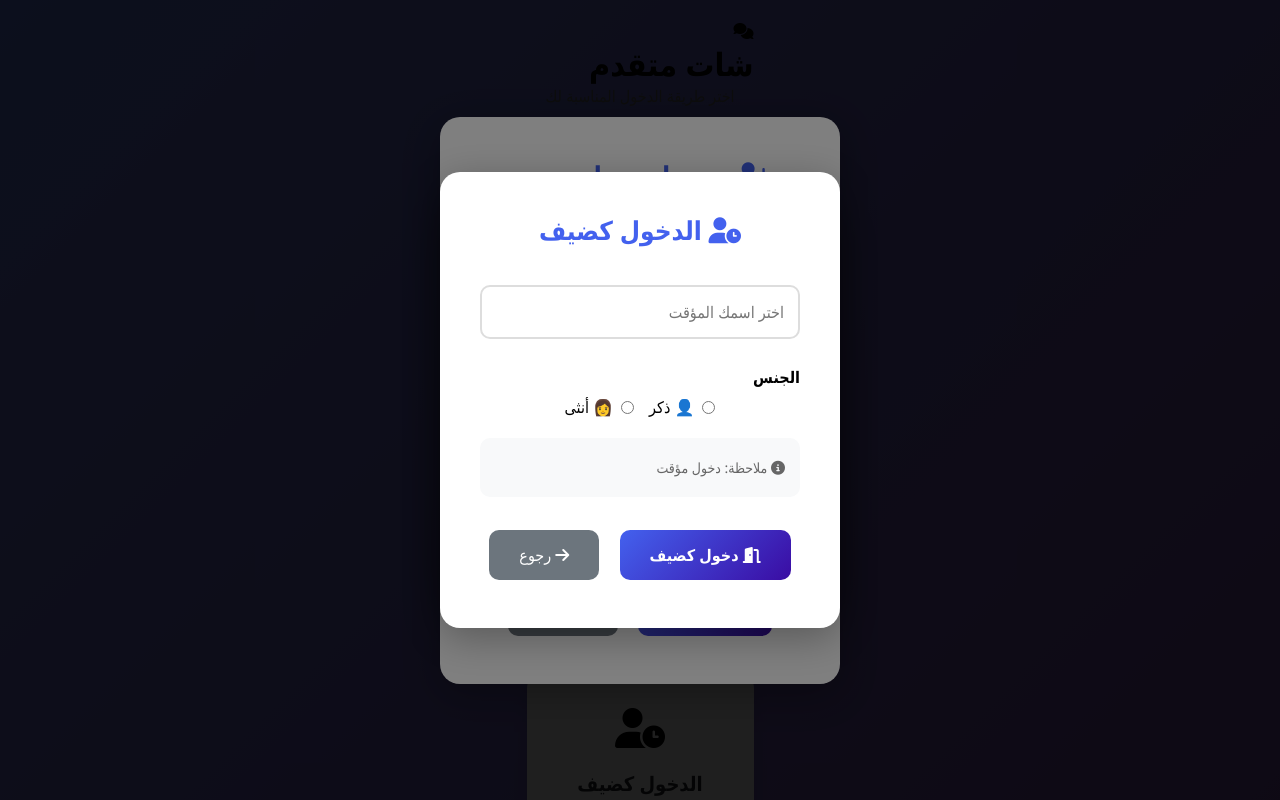
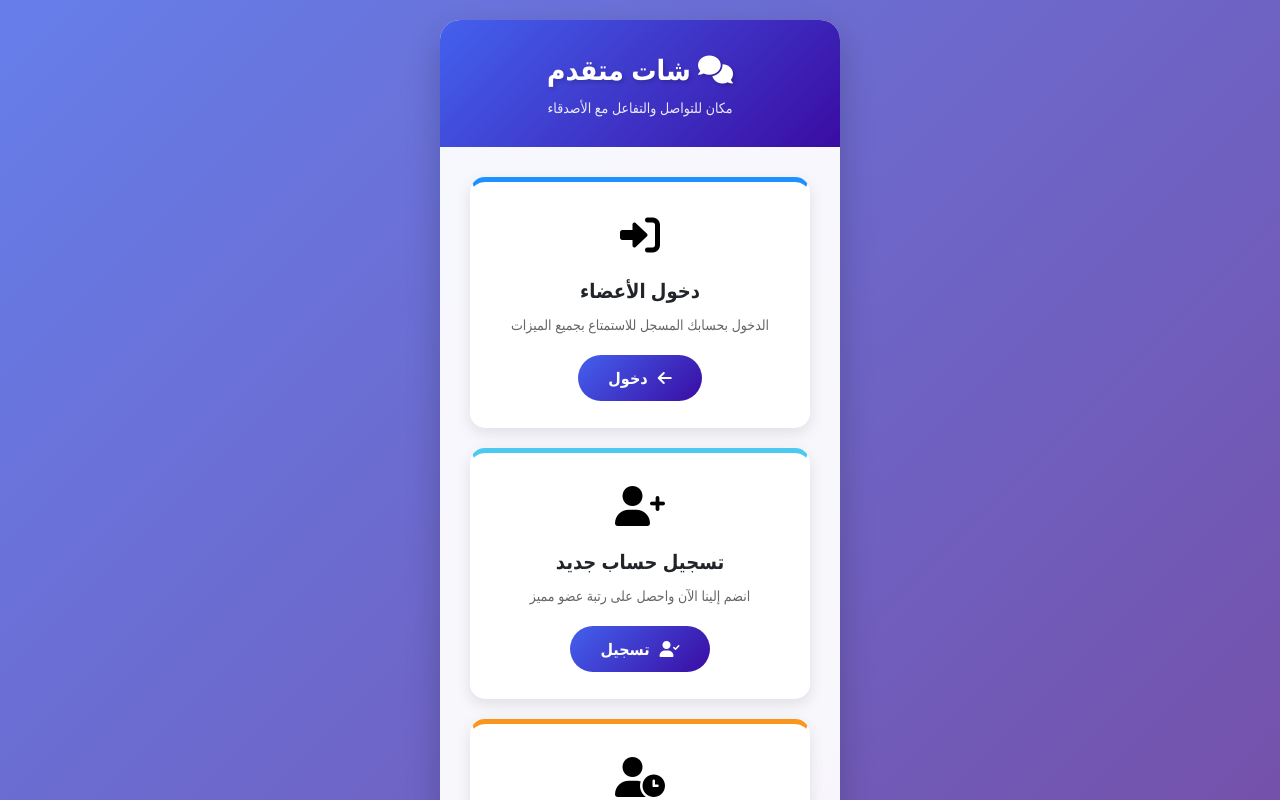
Before and after one commit to msalah0788-ai/-, a website: page public/index.html in a window 1280 px wide. Shown: the top 800 px of the page. Drawn offline with Linux system fonts and the light colour scheme.

Commit message:
Update index.html for login page layout

```diff
--- a/public/index.html
+++ b/public/index.html
@@ -3,153 +3,168 @@
 <head>
     <meta charset="UTF-8">
     <meta name="viewport" content="width=device-width, initial-scale=1.0">
-    <title>شات متقدم - الرئيسية</title>
+    <title>شات متقدم - دخول</title>
     <link rel="stylesheet" href="style.css">
-    <link rel="stylesheet" href="https://cdnjs.cloudflare.com/ajax/libs/font-awesome/6.4.0/css/all.min.css">
+    <link rel="stylesheet" href="https://cdnjs.cloudflare.com/ajax/libs/font-awesome/6.0.0/css/all.min.css">
 </head>
 <body>
-    <div class="main-container">
-        <!-- الشاشة الرئيسية -->
-        <div id="startScreen" class="screen active">
-            <div class="welcome-card">
-                <div class="logo">
-                    <i class="fas fa-comments"></i>
-                    <h1>شات متقدم</h1>
+    <div class="login-container">
+        <div class="login-header">
+            <h1><i class="fas fa-comments"></i> شات متقدم</h1>
+            <p>مكان للتواصل والتفاعل مع الأصدقاء</p>
         </div>
 
-                <p style="text-align: center; color: #666; margin-bottom: 30px;">
-                    اختر طريقة الدخول المناسبة لك
-                </p>
-
-                <div class="options-container">
-                    <!-- دخول الأعضاء -->
-                    <div class="option-card">
+        <div class="login-options">
+            <div class="option-card member" onclick="openModal('login-modal')">
                 <div class="option-icon">
                     <i class="fas fa-sign-in-alt"></i>
                 </div>
                 <h3>دخول الأعضاء</h3>
-                        <p>الدخول بحسابك المسجل</p>
-                        <button class="option-btn" onclick="showLogin(); return false;">
-                            دخول <i class="fas fa-arrow-left"></i>
+                <p>الدخول بحسابك المسجل للاستمتاع بجميع الميزات</p>
+                <button class="option-btn" onclick="openModal('login-modal')">
+                    <i class="fas fa-arrow-left"></i> دخول
                 </button>
             </div>
 
-                    <!-- تسجيل جديد -->
-                    <div class="option-card">
+            <div class="option-card register" onclick="openModal('register-modal')">
                 <div class="option-icon">
                     <i class="fas fa-user-plus"></i>
                 </div>
                 <h3>تسجيل حساب جديد</h3>
-                        <p>انضم إلينا وتمتع بالمزايا</p>
-                       <button class="option-btn" onclick="showRegister(); return false;">
-                            تسجيل <i class="fas fa-arrow-left"></i>
+                <p>انضم إلينا الآن واحصل على رتبة عضو مميز</p>
+                <button class="option-btn" onclick="openModal('register-modal')">
+                    <i class="fas fa-user-check"></i> تسجيل
                 </button>
             </div>
 
-                    <!-- دخول كضيف -->
-                    <div class="option-card">
+            <div class="option-card guest" onclick="openModal('guest-modal')">
                 <div class="option-icon">
                     <i class="fas fa-user-clock"></i>
                 </div>
                 <h3>الدخول كضيف</h3>
-                        <p>دردشة بدون تسجيل (محدود)</p>
-                       <button class="option-btn" onclick="showGuestLogin(); return false;">
-                            دخول كضيف <i class="fas fa-arrow-left"></i>
+                <p>ادخل كزائر للاطلاع مع بعض القيود</p>
+                <button class="option-btn" onclick="openModal('guest-modal')">
+                    <i class="fas fa-door-open"></i> دخول سريع
                 </button>
             </div>
         </div>
 
-                <div style="margin-top: 30px; text-align: center; color: #777; font-size: 14px;">
-                    <p><i class="fas fa-crown"></i> مالك الموقع: محمد</p>
-                </div>
+        <div class="watermark">
+            © 2024 شات متقدم - جميع الحقوق محفوظة
         </div>
     </div>
 
-              <!-- ========== شاشة تسجيل الدخول ========== -->
-        <div id="loginScreen" class="screen" style="display:none; position:fixed; top:0; left:0; width:100%; height:100%; background:rgba(0,0,0,0.5); z-index:1000; display:flex; align-items:center; justify-content:center;">
-            <div style="background:white; padding:40px; border-radius:20px; width:90%; max-width:400px; text-align:center; box-shadow:0 10px 40px rgba(0,0,0,0.3);">
-                <h2 style="color:#4361ee; margin-bottom:25px; font-size:26px;">
-                    <i class="fas fa-sign-in-alt"></i> تسجيل الدخول
-                </h2>
-                <input type="text" placeholder="اسم المستخدم" style="width:100%; padding:14px; margin:12px 0; border:2px solid #ddd; border-radius:10px; font-size:16px;"><br>
-                <input type="password" placeholder="كلمة السر" style="width:100%; padding:14px; margin:12px 0; border:2px solid #ddd; border-radius:10px; font-size:16px;"><br>
-                <div style="margin-top:25px;">
-                    <button onclick="alert('تم الدخول بنجاح!')" style="background:linear-gradient(135deg,#4361ee,#3a0ca3); color:white; border:none; padding:14px 30px; border-radius:10px; margin:8px; cursor:pointer; font-size:16px; font-weight:bold;">
-                        <i class="fas fa-sign-in-alt"></i> دخول
+    <!-- نافذة دخول الأعضاء -->
+    <div class="modal" id="login-modal">
+        <div class="modal-content">
+            <div class="modal-header">
+                <h2><i class="fas fa-sign-in-alt"></i> دخول الأعضاء</h2>
+                <button class="close-modal" onclick="closeModal('login-modal')">
+                    <i class="fas fa-times"></i>
                 </button>
-                    <button onclick="showStartScreen()" style="background:#6c757d; color:white; border:none; padding:14px 30px; border-radius:10px; margin:8px; cursor:pointer; font-size:16px;">
-                        <i class="fas fa-arrow-right"></i> رجوع
+            </div>
+            <div class="modal-body">
+                <div class="error-message" id="error-message"></div>
+                <div class="form-group">
+                    <label for="login-username"><i class="fas fa-user"></i> اسم المستخدم</label>
+                    <input type="text" id="login-username" class="form-control" placeholder="أدخل اسم المستخدم">
+                </div>
+                <div class="form-group">
+                    <label for="login-password"><i class="fas fa-lock"></i> كلمة السر</label>
+                    <input type="password" id="login-password" class="form-control" placeholder="أدخل كلمة السر">
+                </div>
+                <button class="submit-btn" onclick="login()">
+                    <i class="fas fa-sign-in-alt"></i> دخول إلى الشات
                 </button>
             </div>
         </div>
     </div>
 
-        <!-- ========== شاشة التسجيل الجديد ========== -->
-        <div id="registerScreen" class="screen" style="display:none; position:fixed; top:0; left:0; width:100%; height:100%; background:rgba(0,0,0,0.5); z-index:1000; display:flex; align-items:center; justify-content:center;">
-            <div style="background:white; padding:40px; border-radius:20px; width:90%; max-width:400px; text-align:center; box-shadow:0 10px 40px rgba(0,0,0,0.3);">
-                <h2 style="color:#4361ee; margin-bottom:25px; font-size:26px;">
-                    <i class="fas fa-user-plus"></i> تسجيل حساب جديد
-                </h2>
-                <input type="text" placeholder="اسم المستخدم الجديد" style="width:100%; padding:14px; margin:12px 0; border:2px solid #ddd; border-radius:10px; font-size:16px;"><br>
-                <input type="password" placeholder="كلمة السر" style="width:100%; padding:14px; margin:12px 0; border:2px solid #ddd; border-radius:10px; font-size:16px;"><br>
-                <input type="password" placeholder="تأكيد كلمة السر" style="width:100%; padding:14px; margin:12px 0; border:2px solid #ddd; border-radius:10px; font-size:16px;"><br>
-                <div style="margin:15px 0;">
-                    <label style="display:block; text-align:right; margin-bottom:8px; font-weight:bold;">الجنس</label>
-                    <select style="width:100%; padding:14px; border:2px solid #ddd; border-radius:10px; font-size:16px;">
-                        <option value="male">👤 ذكر</option>
-                        <option value="female">👩 أنثى</option>
-                    </select>
+    <!-- نافذة التسجيل -->
+    <div class="modal" id="register-modal">
+        <div class="modal-content">
+            <div class="modal-header">
+                <h2><i class="fas fa-user-plus"></i> تسجيل حساب جديد</h2>
+                <button class="close-modal" onclick="closeModal('register-modal')">
+                    <i class="fas fa-times"></i>
+                </button>
             </div>
-                <div style="margin-top:25px;">
-                    <button onclick="alert('تم إنشاء الحساب بنجاح!')" style="background:linear-gradient(135deg,#4361ee,#3a0ca3); color:white; border:none; padding:14px 30px; border-radius:10px; margin:8px; cursor:pointer; font-size:16px; font-weight:bold;">
-                        <i class="fas fa-user-plus"></i> تسجيل
+            <div class="modal-body">
+                <div class="error-message" id="error-message"></div>
+                <div class="form-group">
+                    <label for="register-username"><i class="fas fa-user"></i> اسم المستخدم</label>
+                    <input type="text" id="register-username" class="form-control" placeholder="اختر اسم مستخدم فريد">
+                </div>
+                <div class="form-group">
+                    <label for="register-password"><i class="fas fa-lock"></i> كلمة السر</label>
+                    <input type="password" id="register-password" class="form-control" placeholder="كلمة السر (4 أحرف على الأقل)">
+                </div>
+                <div class="form-group">
+                    <label for="register-confirm-password"><i class="fas fa-lock"></i> تأكيد كلمة السر</label>
+                    <input type="password" id="register-confirm-password" class="form-control" placeholder="أعد إدخال كلمة السر">
+                </div>
+                <div class="form-group">
+                    <label><i class="fas fa-venus-mars"></i> الجنس</label>
+                    <div class="gender-options">
+                        <button class="gender-btn male active" onclick="selectGender('ذكر')">
+                            <i class="fas fa-mars"></i> ذكر
                         </button>
-                    <button onclick="showStartScreen()" style="background:#6c757d; color:white; border:none; padding:14px 30px; border-radius:10px; margin:8px; cursor:pointer; font-size:16px;">
-                        <i class="fas fa-arrow-right"></i> رجوع
+                        <button class="gender-btn female" onclick="selectGender('أنثى')">
+                            <i class="fas fa-venus"></i> أنثى
+                        </button>
+                    </div>
+                </div>
+                <div class="form-group">
+                    <label for="register-age"><i class="fas fa-birthday-cake"></i> العمر</label>
+                    <input type="number" id="register-age" class="form-control" placeholder="أدخل عمرك" min="13" max="100">
+                </div>
+                <button class="submit-btn" onclick="register()">
+                    <i class="fas fa-user-check"></i> إنشاء الحساب
                 </button>
             </div>
         </div>
     </div>
 
-        <!-- ========== شاشة الدخول كضيف ========== -->
-        <div id="guestScreen" class="screen" style="display:none; position:fixed; top:0; left:0; width:100%; height:100%; background:rgba(0,0,0,0.5); z-index:1000; display:flex; align-items:center; justify-content:center;">
-            <div style="background:white; padding:40px; border-radius:20px; width:90%; max-width:400px; text-align:center; box-shadow:0 10px 40px rgba(0,0,0,0.3);">
-                <h2 style="color:#4361ee; margin-bottom:25px; font-size:26px;">
-                    <i class="fas fa-user-clock"></i> الدخول كضيف
-                </h2>
-                <input type="text" placeholder="اختر اسمك المؤقت" style="width:100%; padding:14px; margin:12px 0; border:2px solid #ddd; border-radius:10px; font-size:16px;"><br>
-                <div style="margin:15px 0;">
-                    <label style="display:block; text-align:right; margin-bottom:8px; font-weight:bold;">الجنس</label>
-                    <div style="display:flex; gap:15px; justify-content:center;">
-                        <label style="display:flex; align-items:center; cursor:pointer;">
-                            <input type="radio" name="guestGender" value="male" style="margin-left:8px;">
-                            <span>👤 ذكر</span>
-                        </label>
-                        <label style="display:flex; align-items:center; cursor:pointer;">
-                            <input type="radio" name="guestGender" value="female" style="margin-left:8px;">
-                            <span>👩 أنثى</span>
-                        </label>
+    <!-- نافذة الدخول كضيف -->
+    <div class="modal" id="guest-modal">
+        <div class="modal-content">
+            <div class="modal-header">
+                <h2><i class="fas fa-user-clock"></i> الدخول كضيف</h2>
+                <button class="close-modal" onclick="closeModal('guest-modal')">
+                    <i class="fas fa-times"></i>
+                </button>
+            </div>
+            <div class="modal-body">
+                <div class="form-group">
+                    <label for="guest-username"><i class="fas fa-user"></i> اسم المستخدم</label>
+                    <input type="text" id="guest-username" class="form-control" placeholder="أدخل اسمًا للظهور">
+                </div>
+                <div class="form-group">
+                    <label><i class="fas fa-venus-mars"></i> الجنس</label>
+                    <div class="gender-options">
+                        <button class="gender-btn male active" onclick="selectGender('ذكر')">
+                            <i class="fas fa-mars"></i> ذكر
+                        </button>
+                        <button class="gender-btn female" onclick="selectGender('أنثى')">
+                            <i class="fas fa-venus"></i> أنثى
+                        </button>
                     </div>
                 </div>
-                <div style="background:#f8f9fa; padding:15px; border-radius:10px; margin:20px 0; text-align:right;">
-                    <p style="margin:5px 0; color:#666; font-size:14px;">
-                        <i class="fas fa-info-circle"></i> ملاحظة: دخول مؤقت
-                    </p>
+                <div class="guest-info">
+                    <p><i class="fas fa-info-circle"></i> كمستخدم ضيف، يمكنك:</p>
+                    <ul style="text-align: right; padding-right: 20px; color: #666;">
+                        <li>المشاركة في المحادثات العامة</li>
+                        <li>رؤية جميع المستخدمين</li>
+                        <li>تغيير اسمك وصورتك فقط</li>
+                        <li>لا يمكنك الترقية أو الظهور في قائمة الأكثر تفاعلاً</li>
+                    </ul>
                 </div>
-                <div style="margin-top:25px;">
-                    <button onclick="alert('مرحباً ضيف!')" style="background:linear-gradient(135deg,#4361ee,#3a0ca3); color:white; border:none; padding:14px 30px; border-radius:10px; margin:8px; cursor:pointer; font-size:16px; font-weight:bold;">
+                <button class="submit-btn" onclick="enterAsGuest()">
                     <i class="fas fa-door-open"></i> دخول كضيف
-                    </button>
-                    <button onclick="showStartScreen()" style="background:#6c757d; color:white; border:none; padding:14px 30px; border-radius:10px; margin:8px; cursor:pointer; font-size:16px;">
-                        <i class="fas fa-arrow-right"></i> رجوع
                 </button>
             </div>
         </div>
     </div>
-    </div>
-
-    <!-- منطقة الإشعارات -->
-    <div id="notificationArea"></div>
 
     <script src="script.js"></script>
 </body>
```
Lines whose indentation alone changed are shown as unchanged.
